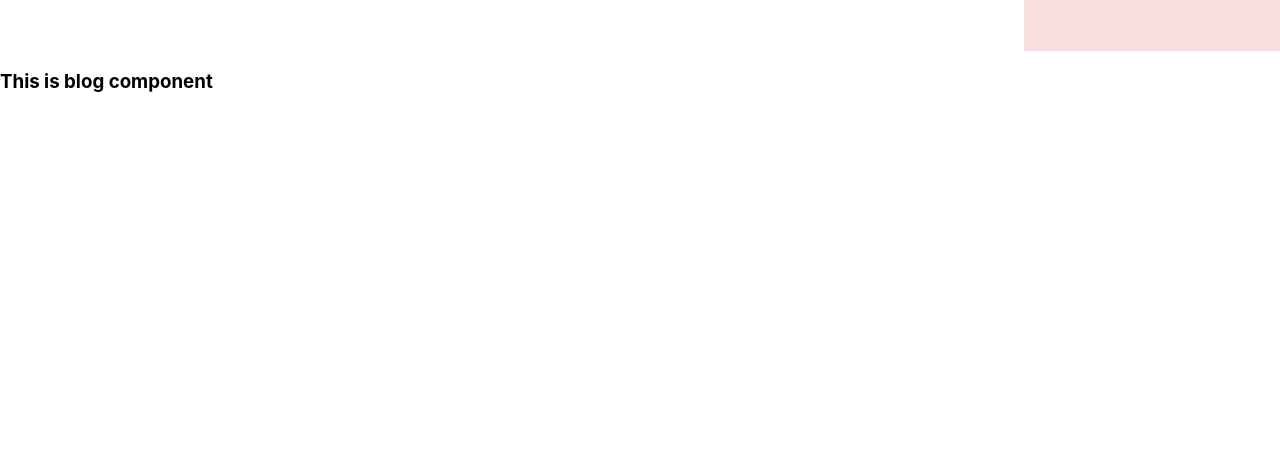
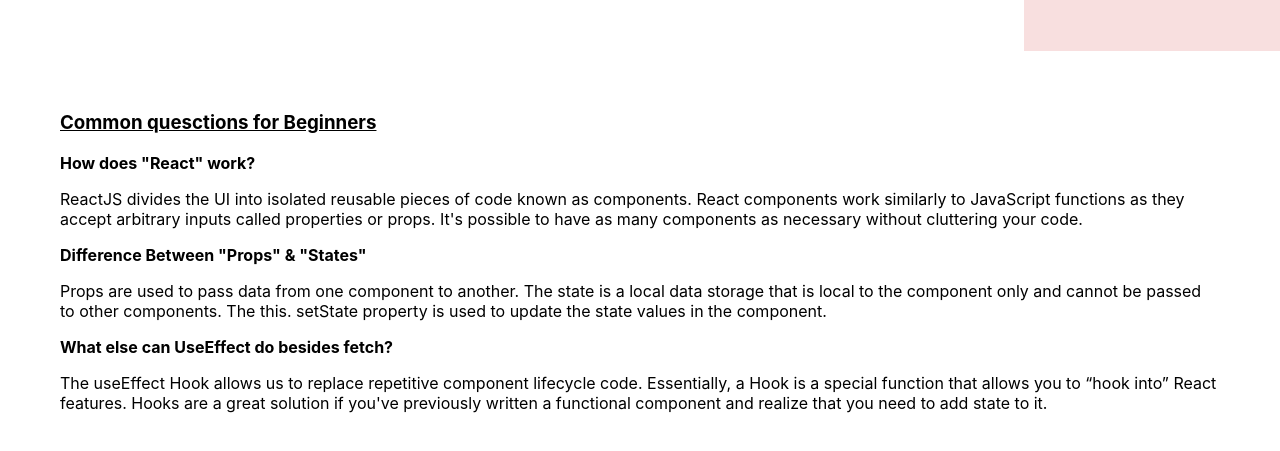
Before and after one commit to nasirullahnu/my-activity, a React (Create React App) app: page / in a window 1280 px wide. Shown: the part 1673-2124 px from the top of the page. Before the commit the page ends 1785 px from the top, so only its background shows below. Built offline with nearby package versions, Linux system fonts and the light colour scheme.

Commit message:
blog quesctions added

```diff
--- a/src/Components/Blog/Blog.css
+++ b/src/Components/Blog/Blog.css
@@ -0,0 +1,3 @@
+.blog-container{
+    margin: 60px;
+}
--- a/src/Components/Blog/Blog.js
+++ b/src/Components/Blog/Blog.js
@@ -1,9 +1,22 @@
 import React from 'react';
+import './Blog.css'
 
 const Blog = () => {
     return (
-        <div>
-            <h3>This is blog component</h3>
+        <div className='blog-container'>
+            <h3><u>Common quesctions for Beginners</u></h3>
+            <div>
+                <p><strong>How does "React" work?</strong></p>
+                <p>ReactJS divides the UI into isolated reusable pieces of code known as components. React components work similarly to JavaScript functions as they accept arbitrary inputs called properties or props. It's possible to have as many components as necessary without cluttering your code.</p>
+            </div>
+            <div>
+                <p><strong>Difference Between "Props" & "States"</strong></p>
+                <p>Props are used to pass data from one component to another. The state is a local data storage that is local to the component only and cannot be passed to other components. The this. setState property is used to update the state values in the component.</p>
+            </div>
+            <div>
+                <p><strong>What else can UseEffect do besides fetch?</strong></p>
+                <p>The useEffect Hook allows us to replace repetitive component lifecycle code. Essentially, a Hook is a special function that allows you to “hook into” React features. Hooks are a great solution if you've previously written a functional component and realize that you need to add state to it.</p>
+            </div>
         </div>
     );
 };
```
